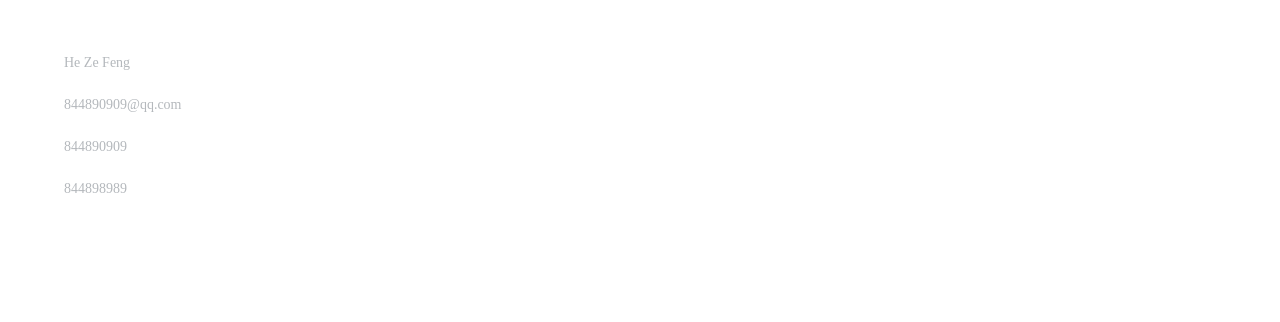
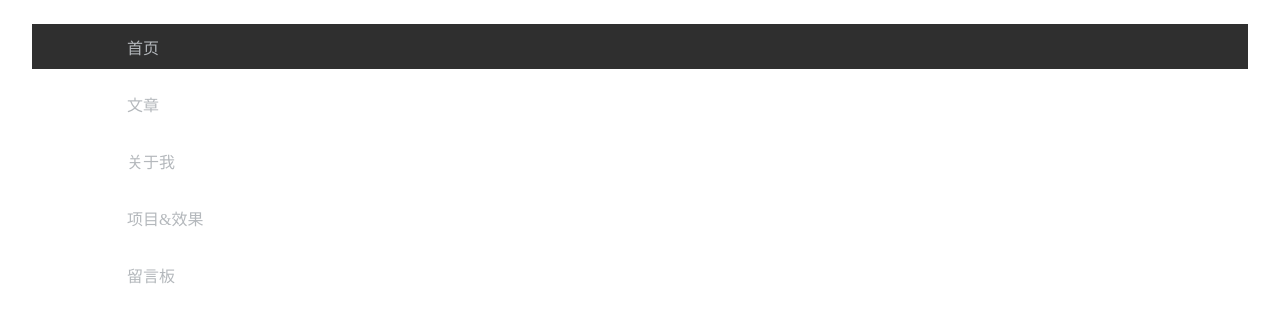
Before and after one commit to FengZeHe/m_Blog, a Vue app: page / in a window 1280 px wide. Shown: the top 322 px of the page. Built offline with nearby package versions, Linux system fonts and the light colour scheme; grey boxes are pictures that could not be loaded; a small style sheet from the web is missing.

Commit message:
finfish Menu

```diff
--- a/src/App.vue
+++ b/src/App.vue
@@ -2,8 +2,8 @@
   <div id="app">
     <!-- <ImageLoader class="pic" src="https://images.pexels.com/photos/33109/fall-autumn-red-season.jpg?fit=crop&crop=entropy&w=3456&h=2304"
      placeholder="https://images.pexels.com/photos/33109/fall-autumn-red-season.jpg?w=100" @ImageLoaded="handleImageLoad"></ImageLoader> -->
-    <Contact></Contact>
 
+    <Menu></Menu>
 
   </div>
 </template>
@@ -15,8 +15,9 @@
 import Empty from './components/Empty';
 import ImageLoader from './components/ImageLoader'
 import Contact from './components/SiteAside/Contact'
+import Menu from './components/SiteAside/Menu'
 export default {
-  components: { Avatar, Icon, Pager, Empty, ImageLoader, Contact },
+  components: { Avatar, Icon, Pager, Empty, ImageLoader, Contact , Menu },
   name: 'App',
   data() {
     return {
--- /dev/null
+++ b/src/components/SiteAside/Menu/index.vue
@@ -0,0 +1,101 @@
+<template>
+    <nav class="menu-container">
+        <a v-for="item in items" :key="item.link" :href="item.link" :class="{ selected: isSelected(item) }">
+            <div class="icon">
+                <Icon :iconType="item.icon"></Icon>
+            </div>
+            <span>{{ item.title }}</span>
+        </a>
+    </nav>
+</template>
+
+<script>
+import Icon from '@/components/Icon'
+export default {
+    components: {
+        Icon
+    },
+    data() {
+        return {
+            items: [
+                {
+                    link: "/",
+                    title: "首页",
+                    icon: "home",
+                },
+                {
+                    link: "/blog",
+                    title: "文章",
+                    icon: "blog",
+                    startWith: true, // 只要当前路径以link开头，当前菜单就是选中的
+                },
+                {
+                    link: "/about",
+                    title: "关于我",
+                    icon: "about",
+                },
+                {
+                    link: "/project",
+                    title: "项目&效果",
+                    icon: "code",
+                },
+                {
+                    link: "/message",
+                    title: "留言板",
+                    icon: "chat",
+                },
+            ],
+        }
+    },
+    methods: {
+        isSelected(item) {
+            var link = item.link.toLowerCase(); // 菜单的链接地址
+            var curPathname = location.pathname.toLowerCase(); // 当前浏览器的访问路径
+            if (item.startWith) {
+                console.log(curPathname.startsWith(link));
+                return curPathname.startsWith(link);
+            } else {
+                console.log(curPathname === link)
+                return curPathname === link;
+            }
+        }
+    }
+}
+</script>
+
+<style lang="less" scoped>
+@import url('@/styles/global.less');
+@import url('@/styles/var.less');
+
+
+.menu-container {
+    margin: 24px;
+    color: @gray;
+
+
+    a {
+        &.selected {
+            background: darken(@words, 3%);
+        }
+
+        display: flex;
+        cursor: pointer;
+        margin: 12px 0;
+        height: 45px;
+        align-items: center;
+        padding: 0 50px;
+
+        .icon {
+            width: 45px;
+        }
+
+        &:hover {
+            color: #fff;
+        }
+
+
+    }
+
+
+}
+</style>
```
